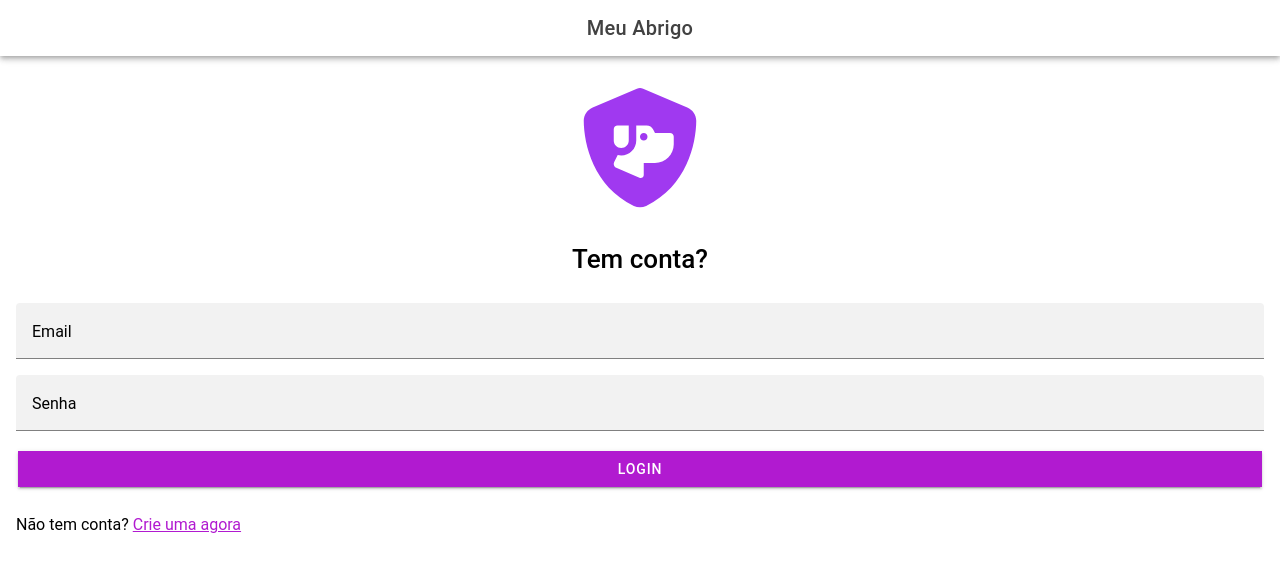
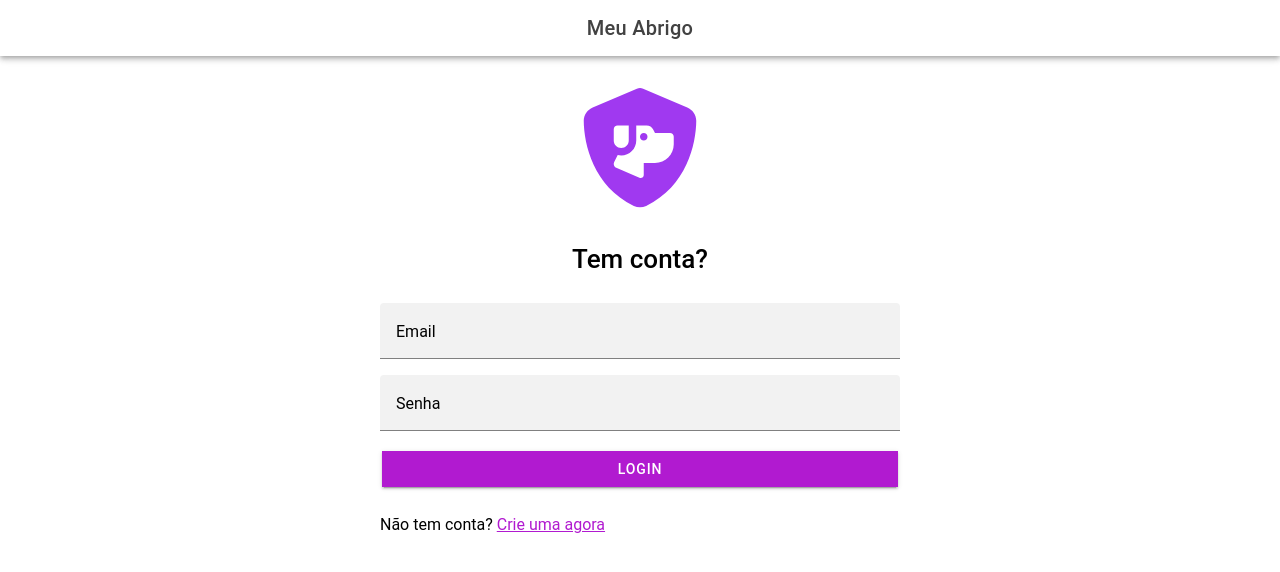
Before and after one commit to AnaWestphalen/gestor-abrigo-pet, a React (Vite) app in the folder mobile/: page /auth in a window 1280 px wide. Shown: the top 572 px of the page. Built offline with nearby package versions, Linux system fonts and the light colour scheme.

Commit message:
feat: add container class

```diff
--- a/mobile/src/App.tsx
+++ b/mobile/src/App.tsx
@@ -27,6 +27,7 @@ import "@ionic/react/css/palettes/dark.system.css";
 
 /* Theme variables */
 import "./theme/variables.css";
+import "./theme/utils.css";
 
 import { IonApp, IonRouterOutlet, setupIonicReact } from "@ionic/react";
 import { IonReactRouter } from "@ionic/react-router";
--- a/mobile/src/domain/auth/AuthPage/AuthPage.tsx
+++ b/mobile/src/domain/auth/AuthPage/AuthPage.tsx
@@ -35,7 +35,8 @@ const AuthPage: FC<RouteComponentProps> = ({ history }) => {
           <IonTitle className="ion-text-center">Meu Abrigo</IonTitle>
         </IonToolbar>
       </IonHeader>
-      <IonContent fullscreen className="ion-padding">
+      <IonContent className="ion-padding">
+        <div className="container">
           <div className="logo-container">
             <IonIcon
               className="logo ion-padding"
@@ -50,7 +51,9 @@ const AuthPage: FC<RouteComponentProps> = ({ history }) => {
                 className="form-gap"
                 onSubmit={async (event) => {
                   event.preventDefault();
-                const formData = new FormData(event.target as HTMLFormElement);
+                  const formData = new FormData(
+                    event.target as HTMLFormElement
+                  );
                   const email = formData.get("email") as string;
                   const password = formData.get("password") as string;
                   const response = await login({ email, password });
@@ -92,7 +95,9 @@ const AuthPage: FC<RouteComponentProps> = ({ history }) => {
                 className="form-gap"
                 onSubmit={async (event) => {
                   event.preventDefault();
-                const formData = new FormData(event.target as HTMLFormElement);
+                  const formData = new FormData(
+                    event.target as HTMLFormElement
+                  );
                   const name = formData.get("name") as string;
                   const email = formData.get("email") as string;
                   const password = formData.get("password") as string;
@@ -127,7 +132,9 @@ const AuthPage: FC<RouteComponentProps> = ({ history }) => {
                 />
                 <IonInput fill="solid" name="phone" placeholder="Celular" />
                 <IonSelect label="Função" name="role">
-                <IonSelectOption value="voluntario">Voluntário</IonSelectOption>
+                  <IonSelectOption value="voluntario">
+                    Voluntário
+                  </IonSelectOption>
                   <IonSelectOption value="gestor">
                     Gestor de Abrigo
                   </IonSelectOption>
@@ -152,6 +159,7 @@ const AuthPage: FC<RouteComponentProps> = ({ history }) => {
               </div>
             </div>
           )}
+        </div>
       </IonContent>
     </IonPage>
   );
--- a/mobile/src/domain/dashboard/DashboardPage/DashboardPage.tsx
+++ b/mobile/src/domain/dashboard/DashboardPage/DashboardPage.tsx
@@ -37,7 +37,8 @@ export const DashboardPage: FC = () => {
           <IonTitle>Boas vindas!</IonTitle>
         </IonToolbar>
       </IonHeader>
-      <IonContent className="shelter-list">
+      <IonContent>
+        <div className="container shelter-list">
           <h1>Abrigos Registrados</h1>
           {shelters.length > 0 ? (
             shelters.map((shelter) => (
@@ -83,6 +84,7 @@ export const DashboardPage: FC = () => {
           ) : (
             <p>Não há abrigos cadastrados ainda.</p>
           )}
+        </div>
       </IonContent>
       <IonFooter>
         <IonToolbar>
--- a/mobile/src/domain/pet/components/PetPage/PetPage.tsx
+++ b/mobile/src/domain/pet/components/PetPage/PetPage.tsx
@@ -118,6 +118,7 @@ const PetPage: React.FC = () => {
         </IonToolbar>
       </IonHeader>
       <IonContent>
+        <div className="container">
           <IonCard>
             <IonImg src={pet.img || "https://via.placeholder.com/150"} />
             <IonCardHeader>
@@ -194,7 +195,9 @@ const PetPage: React.FC = () => {
           </IonCard>
 
           <div>
-          <h2 className="ion-padding-horizontal ion-padding-top">Atividades</h2>
+            <h2 className="ion-padding-horizontal ion-padding-top">
+              Atividades
+            </h2>
             <div>
               <IonCard>
                 <form onSubmit={handleAddPetLog}>
@@ -250,6 +253,7 @@ const PetPage: React.FC = () => {
                 );
               })}
           </div>
+        </div>
       </IonContent>
     </IonPage>
   );
--- a/mobile/src/domain/shelter/components/ShelterPage/ShelterPage.tsx
+++ b/mobile/src/domain/shelter/components/ShelterPage/ShelterPage.tsx
@@ -20,6 +20,7 @@ import { useEffect, useState } from "react";
 import { useParams } from "react-router-dom";
 
 import type { Shelter } from "src/core/shelter/types";
+import { ROUTES } from "src/domain/shared/Route/routes";
 import { useShelterServices } from "src/domain/shelter/contexts/ShelterServices/useShelterServices";
 
 const ShelterPage: React.FC = () => {
@@ -75,6 +76,7 @@ const ShelterPage: React.FC = () => {
         </IonToolbar>
       </IonHeader>
       <IonContent>
+        <div className="container">
           <IonCard>
             {shelter.img && <IonImg src={shelter.img} alt={shelter.name} />}
             <IonCardHeader>
@@ -130,7 +132,7 @@ const ShelterPage: React.FC = () => {
                 )}
               </IonList>
               <IonItem
-              routerLink={`/shelters/${shelter.id}/pets`}
+                routerLink={ROUTES.SHELTER_PETS.replace(":id", `${shelter.id}`)}
                 routerDirection="forward"
               >
                 <IonLabel>
@@ -140,6 +142,7 @@ const ShelterPage: React.FC = () => {
               </IonItem>
             </IonCardContent>
           </IonCard>
+        </div>
       </IonContent>
     </IonPage>
   );
--- /dev/null
+++ b/mobile/src/theme/utils.css
@@ -0,0 +1,4 @@
+.container {
+  margin: 0 auto;
+  max-width: 520px;
+}
```
Lines whose indentation alone changed are shown as unchanged.
